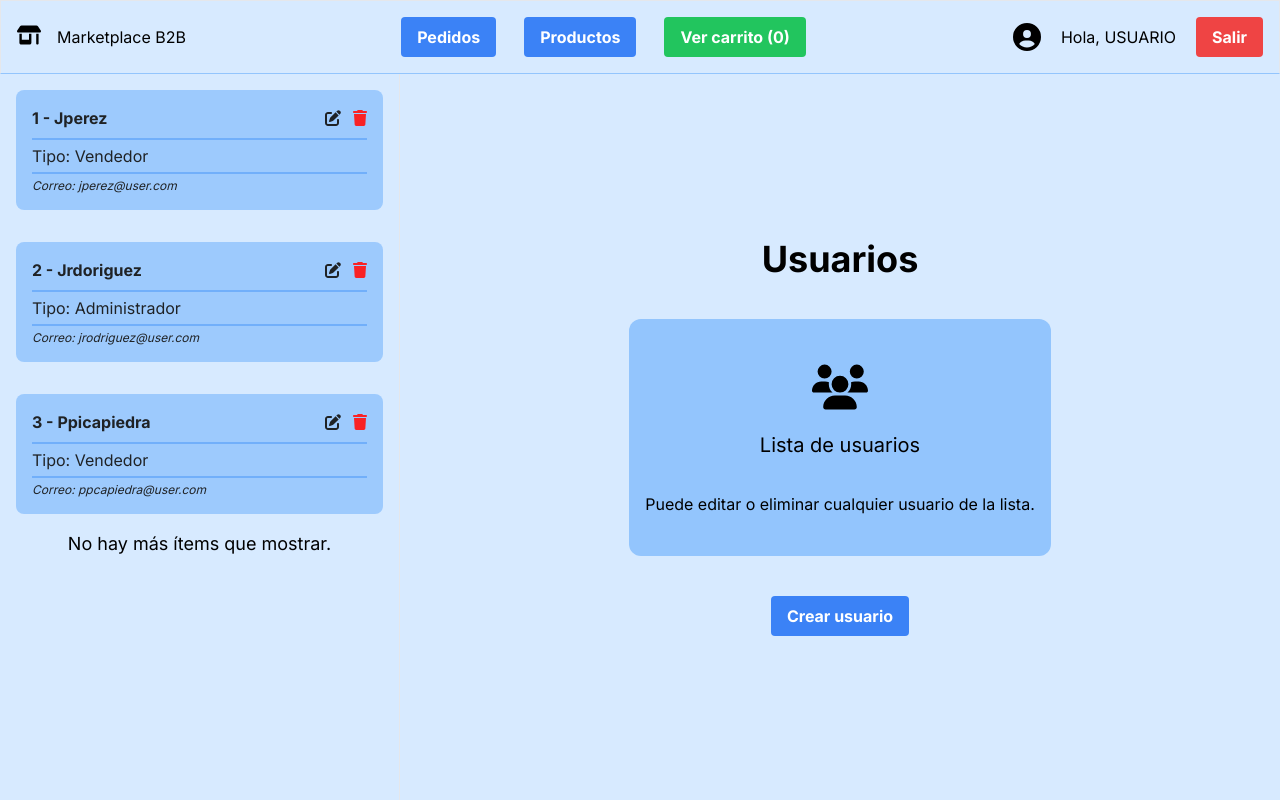
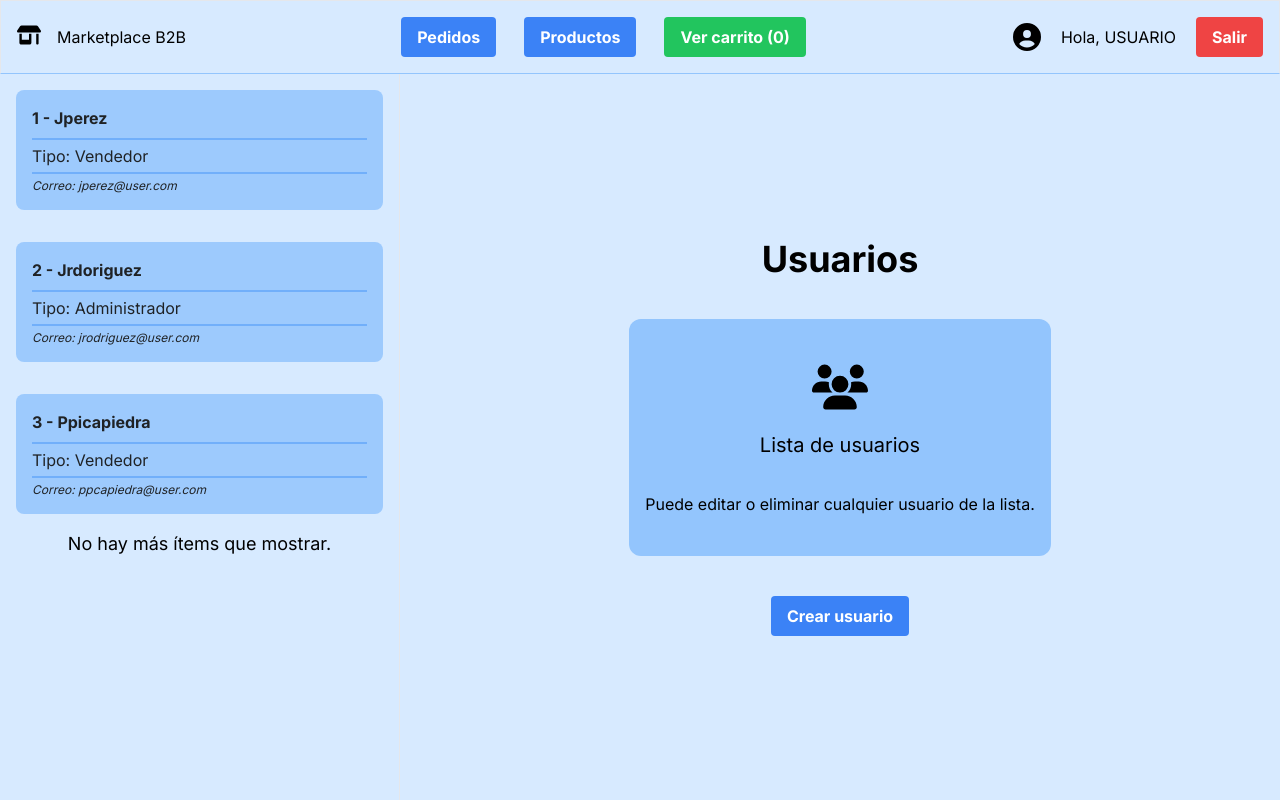
Before and after one commit to TPs-DAN2023/dan-appui, a Next.js app: page /usuarios in a window 1280 px wide. Built offline with nearby package versions, Linux system fonts and the light colour scheme.

Commit message:
Refactor Item component to include isAdmin check

```diff
--- a/components/Item/Item.tsx
+++ b/components/Item/Item.tsx
@@ -1,7 +1,7 @@
 "use client";
 
 import { IItem } from "@/interfaces";
-import { IconButton } from "../index";
+import { IconButton } from "@/components";
 import { FontAwesomeIcon } from "@fortawesome/react-fontawesome";
 import {
   faCartArrowDown,
@@ -10,6 +10,8 @@ import {
   faEye,
   faTrash,
 } from "@fortawesome/free-solid-svg-icons";
+import { hasUserType } from "@/utils";
+import { USER_TYPES } from "@/constants";
 
 export default function Item<T>({
   item,
@@ -52,14 +54,16 @@ export default function Item<T>({
               <FontAwesomeIcon icon={faEye} />
             </IconButton>
           )}
-          {onEdit && (
+          {onEdit && hasUserType(USER_TYPES.ADMIN) && (
             <IconButton onClick={() => onEdit(item)}>
               <FontAwesomeIcon icon={faEdit} />
             </IconButton>
           )}
-          <IconButton onClick={() => onDelete(item)}>
-            <FontAwesomeIcon icon={faTrash} color="red" />
-          </IconButton>
+          {hasUserType(USER_TYPES.ADMIN) && (
+            <IconButton onClick={() => onDelete(item)}>
+              <FontAwesomeIcon icon={faTrash} color="red" />
+            </IconButton>
+          )}
         </div>
       </header>
       <hr className="mt-2 mb-1 border border-blue-400" />
```
